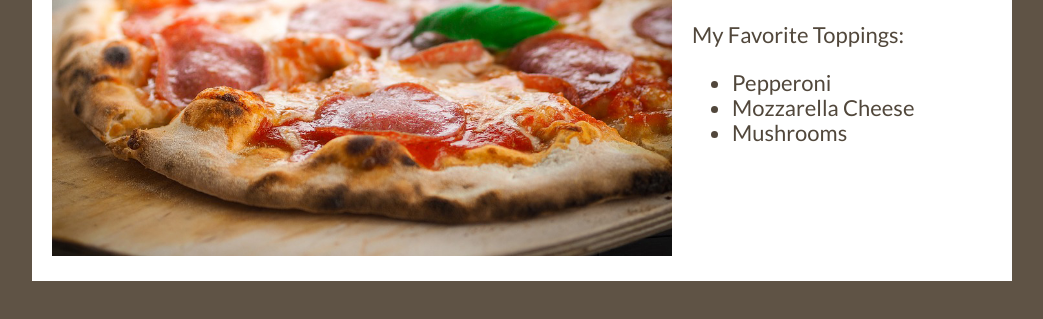
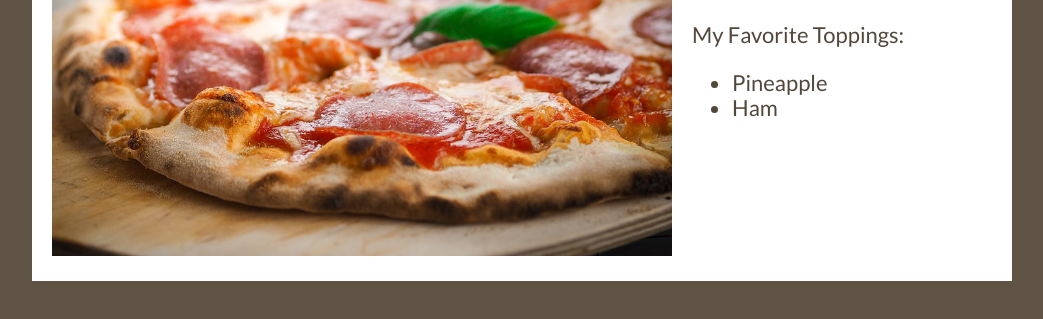
Before and after one commit to Jack-E123/pizza, a plain HTML site: page pizza-main/index.html in a window 1280 px wide. Shown: the part 197-516 px from the top of the page, without its empty margins (118-1161 px from the left). Drawn offline with nearby package versions, Linux system fonts and the light colour scheme; a web font is replaced by a local one.

Commit message:
Changed Toppings

```diff
--- a/pizza-main/index.html
+++ b/pizza-main/index.html
@@ -22,9 +22,8 @@
     <h1>Pizza!</h1>
     <p>My Favorite Toppings: </p>
     <ul>
-      <li>Pepperoni</li>
-      <li>Mozzarella Cheese</li>
-      <li>Mushrooms</li>
+      <li>Pineapple</li>
+      <li>Ham</li>
     </ul>
   </div>
 </div>
```
